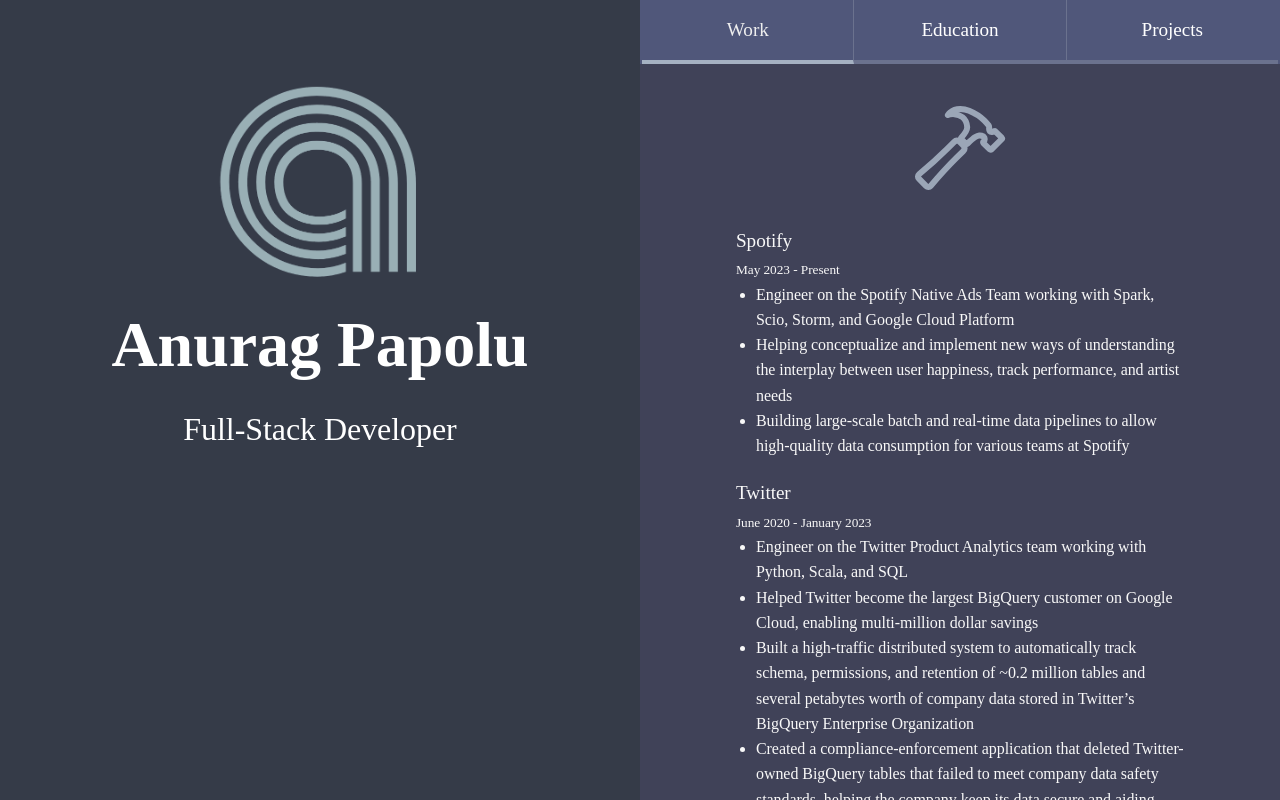
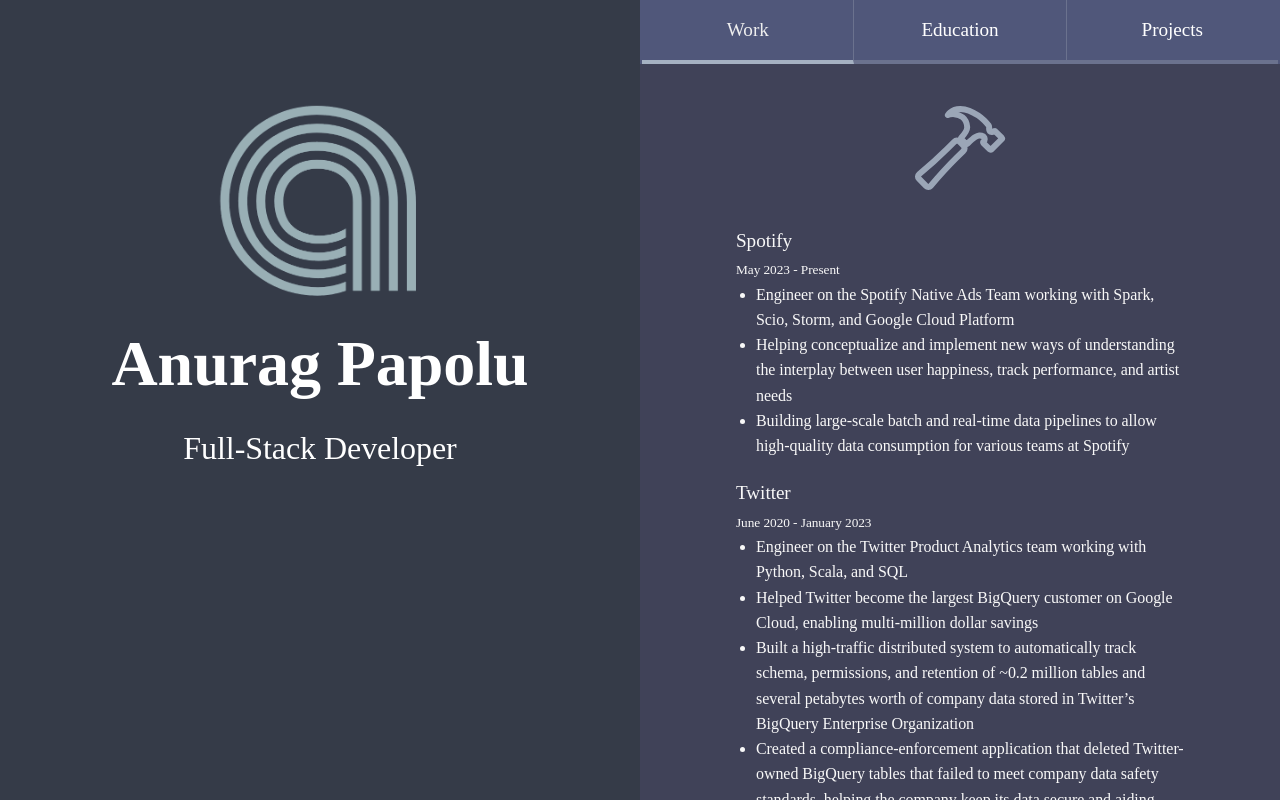
Before and after one commit to anuragpapolu/anuragpapolu.github.io, a React (Create React App) app: page / in a window 1280 px wide. Built offline with nearby package versions, Linux system fonts and the light colour scheme; a web font is replaced by a local one.

Commit message:
M src/scss/Intro.scss

```diff
--- a/src/scss/Intro.scss
+++ b/src/scss/Intro.scss
@@ -9,7 +9,7 @@
     max-width: 600px;
     margin: 0 auto;
     padding: 10px;
-    padding-top: 12%;
+    padding-top: 15%;
     .logo {
       width: 40%;
     }
```
